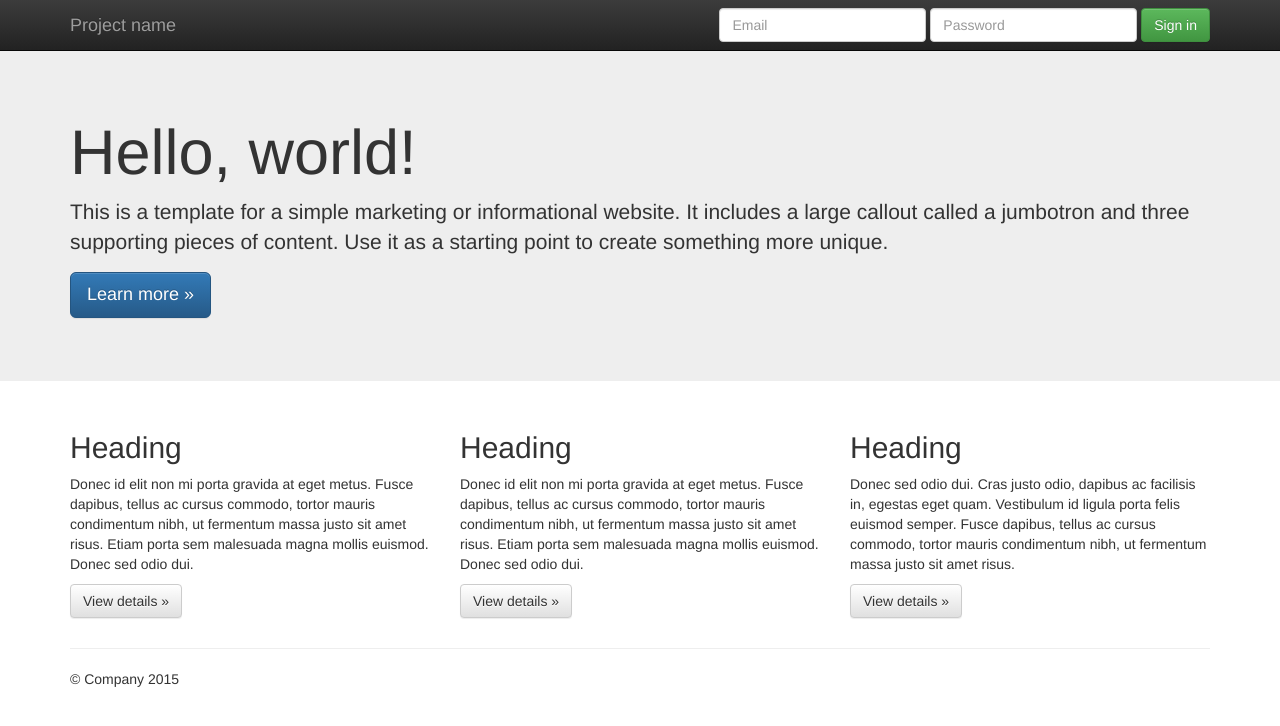
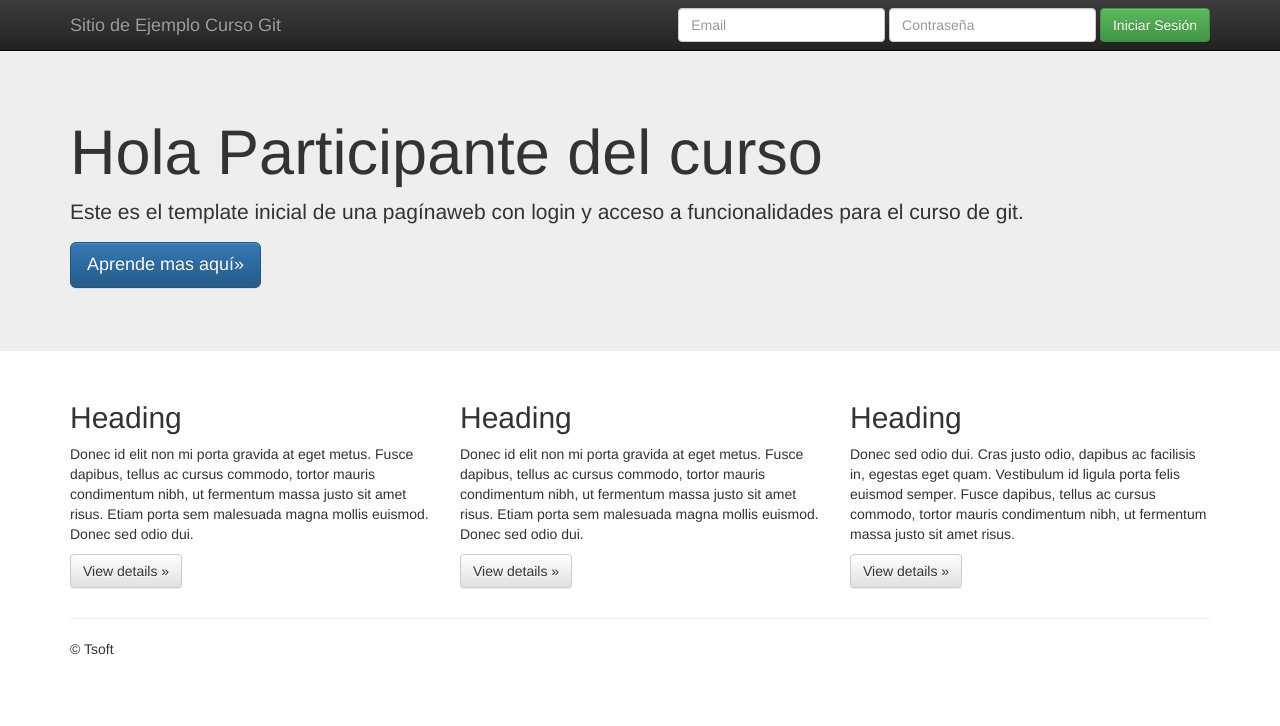
Before and after one commit to xumingo25/domingo.saavedra.saavedra-gmail.com, a plain HTML site: page index.html in a window 1280 px wide. Drawn offline with nearby package versions, Linux system fonts and the light colour scheme.

Commit message:
Se modifica Front-End. Se editan labels y textos del sitio.

```diff
--- a/index.html
+++ b/index.html
@@ -36,7 +36,7 @@
             <span class="icon-bar"></span>
             <span class="icon-bar"></span>
           </button>
-          <a class="navbar-brand" href="#">Project name</a>
+          <a class="navbar-brand" href="#">Sitio de Ejemplo Curso Git</a>
         </div>
         <div id="navbar" class="navbar-collapse collapse">
           <form class="navbar-form navbar-right" role="form">
@@ -44,9 +44,9 @@
               <input type="text" placeholder="Email" class="form-control">
             </div>
             <div class="form-group">
-              <input type="password" placeholder="Password" class="form-control">
+              <input type="password" placeholder="Contraseña" class="form-control">
             </div>
-            <button type="submit" class="btn btn-success">Sign in</button>
+            <button type="submit" class="btn btn-success">Iniciar Sesión</button>
           </form>
         </div><!--/.navbar-collapse -->
       </div>
@@ -55,9 +55,9 @@
     <!-- Main jumbotron for a primary marketing message or call to action -->
     <div class="jumbotron">
       <div class="container">
-        <h1>Hello, world!</h1>
-        <p>This is a template for a simple marketing or informational website. It includes a large callout called a jumbotron and three supporting pieces of content. Use it as a starting point to create something more unique.</p>
-        <p><a class="btn btn-primary btn-lg" href="#" role="button">Learn more &raquo;</a></p>
+        <h1>Hola Participante del curso</h1>
+        <p>Este es el template inicial de una pagínaweb con login y acceso a funcionalidades para el curso de git.</p>
+        <p><a class="btn btn-primary btn-lg" href="https://git-scm.com/doc" role="button">Aprende mas aquí&raquo;</a></p>
       </div>
     </div>
 
@@ -84,7 +84,7 @@
       <hr>
 
       <footer>
-        <p>&copy; Company 2015</p>
+        <p>&copy; Tsoft</p>
       </footer>
     </div> <!-- /container -->        <script src="//ajax.googleapis.com/ajax/libs/jquery/1.11.2/jquery.min.js"></script>
         <script>window.jQuery || document.write('<script src="js/vendor/jquery-1.11.2.min.js"><\/script>')</script>
```
